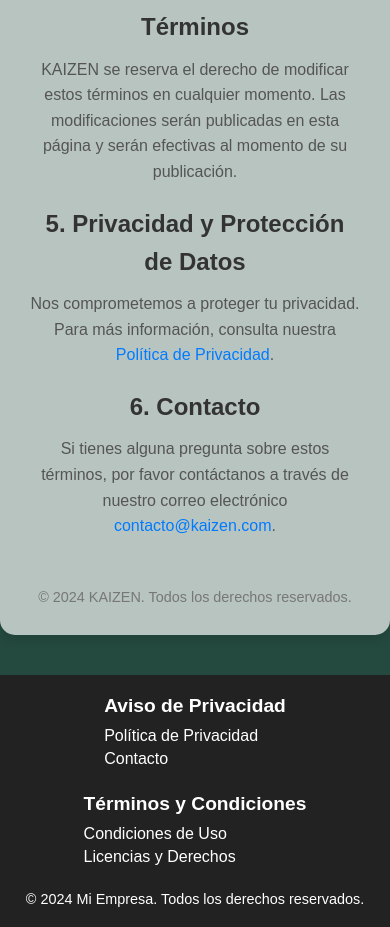
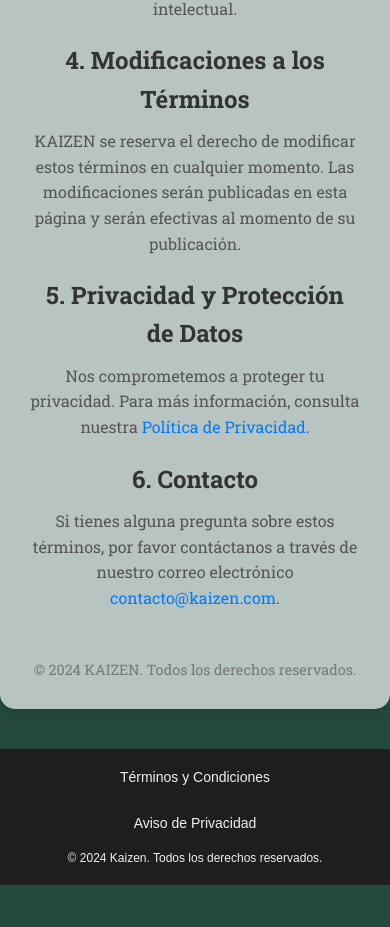
Before and after one commit to ElBuenParker/Kaizen, a React (Create React App) app: page /terminos in a window 390 px wide. Shown: the part 895-1822 px from the top of the page. After the commit the page ends 1780 px from the top, so only its background shows below. Built offline with nearby package versions, Linux system fonts and the light colour scheme.

Commit message:
footer added

```diff
--- a/src/App.jsx
+++ b/src/App.jsx
@@ -1,8 +1,6 @@
 import React, { useEffect } from 'react';
 import './index.css';
-import { BrowserRouter as Router, Routes, Route, Navigate } from 'react-router-dom';
-import { FaLeaf } from 'react-icons/fa';
-
+import { Routes, Route, Navigate } from 'react-router-dom'; // Sin Router ni BrowserRouter
 import Navbar from './components/Navbar';
 import Footer from './components/Footer';
 // Pages
@@ -14,13 +12,13 @@
 
 function App() {
   useEffect(() => {
-    const leafCount = 10; // Número de hojas
-    const container = document.querySelector(".background-animation");
+    const leafCount = 10;
+    const container = document.querySelector('.background-animation');
 
     if (container) {
       for (let i = 0; i < leafCount; i++) {
-        const leaf = document.createElement("div");
-        leaf.classList.add("leaf");
+        const leaf = document.createElement('div');
+        leaf.classList.add('leaf');
         container.appendChild(leaf);
       }
     }
@@ -28,25 +26,20 @@
 
   return (
     <>
-      {/* Fondo animado */}
       <div className="background-animation"></div>
-
-      {/* Contenido principal */}
       <div className="App">
+        <Navbar />
         <main className="inicio">
-          <Router>
-            <Navbar />
           <Routes>
             <Route index element={<Home />} />
             <Route path="/" element={<Home />} />
             <Route path="/home" element={<Home />} />
-              <Route path="/Contacto" element={<Contacto />} />
-              <Route path="/Servicios" element={<Servicios />} />
-              <Route path="/Terminos" element={<Terminos />} />
-              <Route path="/Privacidad" element={<Privacidad />} />
+            <Route path="/contacto" element={<Contacto />} />
+            <Route path="/servicios" element={<Servicios />} />
+            <Route path="/terminos" element={<Terminos />} />
+            <Route path="/privacidad" element={<Privacidad />} />
             <Route path="*" element={<Navigate replace to="/" />} />
           </Routes>
-          </Router>
         </main>
         <Footer />
       </div>
--- a/src/components/Footer.css
+++ b/src/components/Footer.css
@@ -1,46 +1,51 @@
+/* Footer.css */
+
 .footer {
-  background-color: #222;
-  color: #fff;
+  background-color: #1E1E1E; /* Fondo oscuro */
+  color: #F0F0F0; /* Color del texto claro */
   padding: 20px 10px;
-  text-align: center;
+  width: 100%; /* Asegura que el footer tenga el mismo ancho que la página */
+  text-align: center; /* Centra el texto */
+  z-index: 9999; /* Asegura que el footer esté encima de otros elementos */
+  position: relative; /* Hace que el footer esté al final del contenido */
 }
 
-.footer-content {
+.footer-links {
   display: flex;
-  justify-content: space-around;
-  flex-wrap: wrap;
-  gap: 20px;
+  justify-content: center; /* Centra los enlaces horizontalmente */
+  gap: 20px; /* Espaciado entre los enlaces */
+  margin-bottom: 10px;
 }
 
-.footer-menu {
-  text-align: left;
+.footer-link {
+  text-decoration: none; /* Elimina el subrayado de los enlaces */
+  color: #F0F0F0; /* Color del texto */
+  font-size: 14px;
+  transition: color 0.3s ease; /* Transición suave de color */
 }
 
-.footer-menu h3 {
-  margin-bottom: 10px;
-  font-size: 1.2rem;
+.footer-link:hover {
+  color: #52bd92; /* Color al pasar el ratón sobre los enlaces */
 }
 
-.footer-menu ul {
-  list-style: none;
-  padding: 0;
+.footer-rights {
+  text-align: center; /* Centra el texto de derechos reservados */
+  margin-top: 10px;
 }
 
-.footer-menu ul li {
-  margin: 5px 0;
+.footer-rights p {
+  font-size: 12px;
+  margin: 0;
 }
 
-.footer-menu ul li a {
-  color: #fff;
-  text-decoration: none;
-  transition: color 0.3s;
+/* Responsividad para dispositivos más pequeños */
+@media (max-width: 768px) {
+  .footer-links {
+    flex-direction: column; /* En dispositivos móviles, los enlaces se disponen en columna */
+    align-items: center; /* Alinea los enlaces al centro */
+  }
+
+  .footer-link {
+    margin-bottom: 10px; /* Espaciado entre los enlaces en vertical */
+  }
 }
-
-.footer-menu ul li a:hover {
-  color: #00bcd4;
-}
-
-.footer-copy {
-  margin-top: 20px;
-  font-size: 0.9rem;
-}
--- a/src/components/Footer.jsx
+++ b/src/components/Footer.jsx
@@ -1,33 +1,22 @@
+import './Footer.css';  // Asegúrate de importar el archivo CSS
 import React from 'react';
-import './Footer.css'; // Archivo de estilos para el footer
 import { Link } from 'react-router-dom';
 
+const Footer = () => {
+  const currentYear = new Date().getFullYear(); // Obtiene el año actual
 
-function Footer() {
   return (
     <footer className="footer">
-      <div className="footer-content">
-        <div className="footer-menu">
+      <div className="footer-links">
 
-          <h3>Aviso de Privacidad</h3>
-
-          <ul>
-            <li><a href="/Privacidad">Política de Privacidad</a></li>
-            <li><a href="/Contacto">Contacto</a></li>
-          </ul>
-        </div>
-        <div className="footer-menu">
-          <h3>Términos y Condiciones</h3>
-          <ul>
-            <li><a href="/Terminos">Condiciones de Uso</a></li>
-            <li><a href="/Llicencias">Licencias y Derechos</a></li>
-          </ul>
-        </div>
+        <Link to="/terminos" className="footer-link">Términos y Condiciones</Link>
+        <Link to="/privacidad" className="footer-link">Aviso de Privacidad</Link>
       </div>
-      <p className="footer-copy">© 2024 Mi Empresa. Todos los derechos reservados.</p>
-
+      <div className="footer-rights">
+        <p>© {currentYear} Kaizen. Todos los derechos reservados.</p>
+      </div>
     </footer>
   );
-}
+};
 
 export default Footer;
--- a/src/index.jsx
+++ b/src/index.jsx
@@ -1,14 +1,15 @@
 import React from 'react';
 import ReactDOM from 'react-dom/client';
 import './index.css';
+import { BrowserRouter } from 'react-router-dom'; // Asegúrate de esta línea
 import App from './App';
 import reportWebVitals from './reportWebVitals';
 
 const root = ReactDOM.createRoot(document.getElementById('root'));
 root.render(
-  <React.StrictMode>
+  <BrowserRouter>
     <App />
-  </React.StrictMode>
+  </BrowserRouter>,
 );
 
 // Medición de rendimiento
--- a/src/styles/Privacidad.css
+++ b/src/styles/Privacidad.css
@@ -1,3 +1,5 @@
+@import url('https://fonts.googleapis.com/css2?family=Roboto+Slab:wght@300;400;700&display=swap');
+
 /* Estilos generales */
 .aviso-container {
     font-family: 'Arial', sans-serif;
@@ -7,6 +9,8 @@
     padding: 30px;
     border-radius: 15px;  /* Borde curvado ligero */
     box-sizing: border-box;
+    font-family: 'Roboto Slab', serif;
+
     box-shadow: 0 4px 12px rgba(0, 0, 0, 0.1); /* Sombra suave */
   }
 
--- a/src/styles/Terminos.css
+++ b/src/styles/Terminos.css
@@ -1,6 +1,8 @@
+@import url('https://fonts.googleapis.com/css2?family=Roboto+Slab:wght@300;400;700&display=swap');
+
 /* Estilos generales */
 .terminos-container {
-  font-family: 'Arial', sans-serif;
+  font-family: 'Roboto Slab', serif;
   background-color: #B8C4C0;  /* Fondo con color solicitado */
   margin: 40px auto;
   max-width: 900px;  /* Tamaño adecuado para el contenedor */
```
Lines whose indentation alone changed are shown as unchanged.
